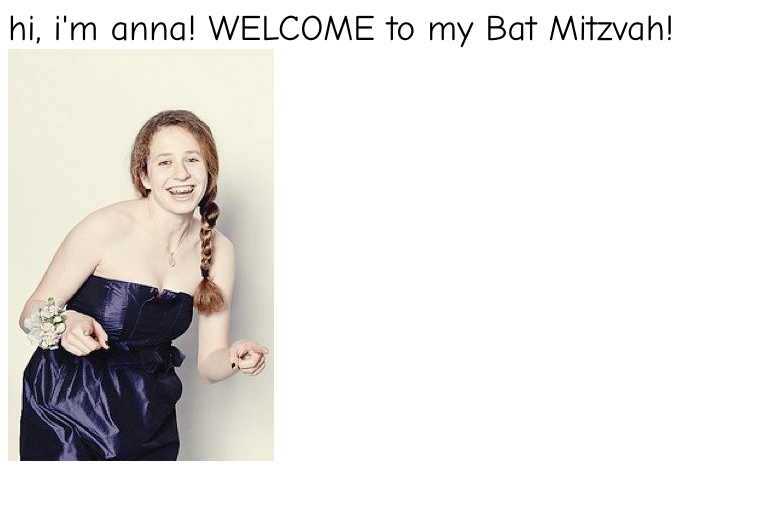
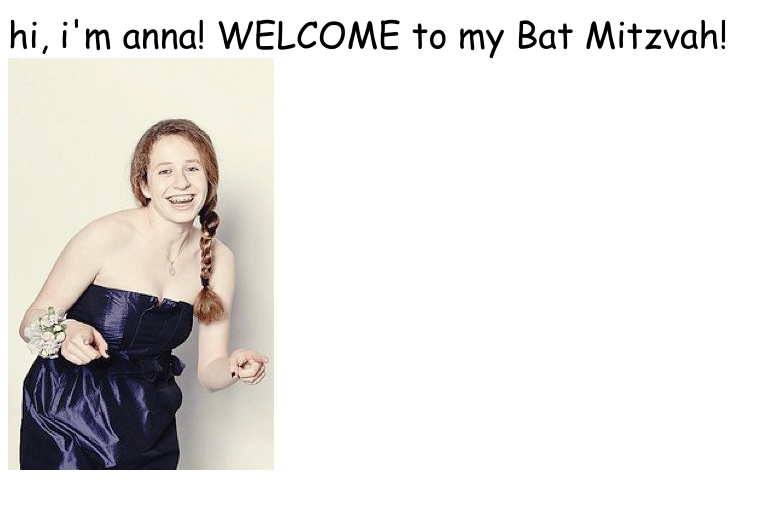
Before and after one commit to rolfotesting/rolfotesting.github.io, a plain HTML site: page index.html in a window 1280 px wide. Shown: the whole page, without its empty margins (0-781 px from the left). Drawn offline with Linux system fonts and the light colour scheme.

Commit message:
Added font

```diff
--- a/index.css
+++ b/index.css
@@ -1,4 +1,9 @@
+@font-face {
+	font-family: "Comic Sans S";
+	src: url(comicsans.ttf);
+}
+
 div {
 font-size: 36px;
-font-family: "Comic Sans MS";
+font-family: "Comic Sans S";
 }
```
Also changed, not shown: comicsans.ttf (added).
